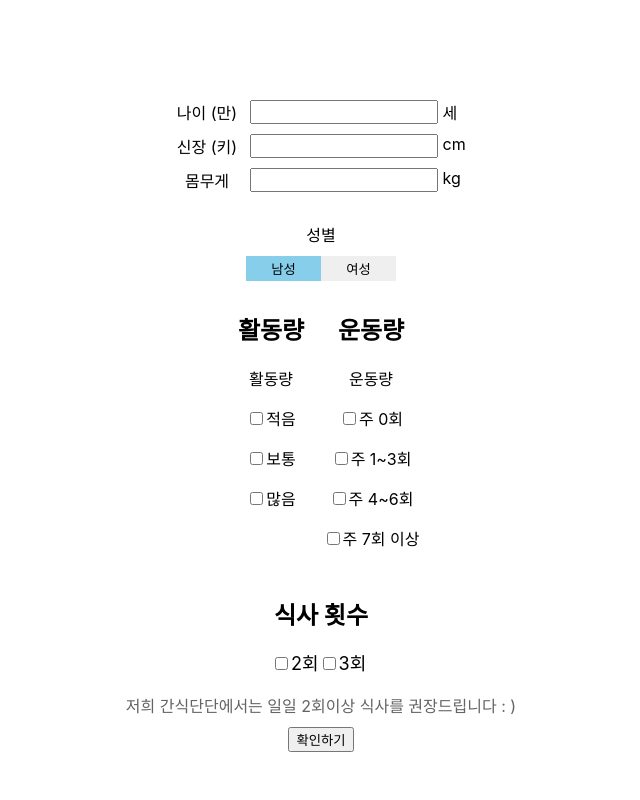
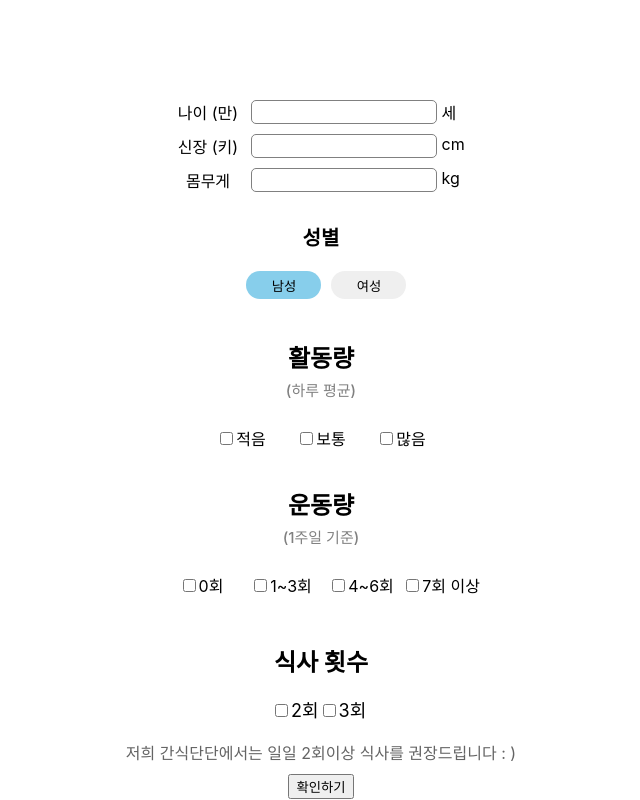
Before and after one commit to djgnfj-svg/2022_finished_project, a React (Create React App) app in the folder frontend/: page / in a window 1280 px wide. Shown: the whole page, without its empty margins (319-959 px from the left). Built offline with nearby package versions, Linux system fonts and the light colour scheme.

Commit message:
fix input disign

```diff
--- a/frontend/src/pages/MainPage/KcalInfo/Section/Sicksa/Sicksa.css
+++ b/frontend/src/pages/MainPage/KcalInfo/Section/Sicksa/Sicksa.css
@@ -36,7 +36,7 @@
 }
 .card_kcal > div{
     position: relative;
-    margin-top: 80px;
+    margin-top: 100px;
     bottom: 0px;
     margin-right: 40px;
 }
--- a/frontend/src/pages/MainPage/KcalInfo/Section/Sicksa/Sicksa.js
+++ b/frontend/src/pages/MainPage/KcalInfo/Section/Sicksa/Sicksa.js
@@ -8,7 +8,7 @@ function Sicksa({ i, meals}) {
                 <span style={{ fontSize: "38px" }}>☃️</span>
                 <h2>{i+1}&nbsp; Sicksa</h2>
             </div>
-            <div className='card_sub'>오전 11~2시 식사를 추천해요 !</div>
+            <div className='card_sub'></div>
             <div className='card_kcal'>
                 <div>
                     <div>단백질</div>
--- a/frontend/src/pages/MainPage/UserInfo/Section/Gender/Gender.css
+++ b/frontend/src/pages/MainPage/UserInfo/Section/Gender/Gender.css
@@ -1,15 +1,19 @@
 .info_Gender{
-    width: 100%;
+    margin: 0 auto;
+    margin-bottom: 10px;
 }
 .select_Gender button{
     width: 75px;
-    height: 25px;
+    height: 28px;
     border: none;
+    margin-right: 10px;
+    border-radius: 20px;
 }
 .select_Gender{
     border: 1px solid none;
     width: max-content;
     margin: 0 auto;
+    padding-left: 1.3rem;
 }
 .selected_Gender{
     background-color: skyblue;
--- a/frontend/src/pages/MainPage/UserInfo/Section/Gender/Gender.js
+++ b/frontend/src/pages/MainPage/UserInfo/Section/Gender/Gender.js
@@ -18,7 +18,7 @@ function Gender({check}) {
 
   return (
     <div className='info_Gender'>
-      <div style={{marginBottom:"10px" , marginTop:"20px"}}>성별</div>
+      <div style={{marginBottom:"20px" , marginTop:"20px" , fontSize:"20px" , fontWeight:"bold"}}>성별</div>
       <div className='select_Gender'>
         <button className={isMan && 'selected_Gender'} onClick={() => handleClickMan()}>남성</button>
         <button className={!isMan && 'selected_Gender'} onClick={() => handleClickWoman()}>여성</button>
--- a/frontend/src/pages/MainPage/UserInfo/Section/Infobase/Infobase.css
+++ b/frontend/src/pages/MainPage/UserInfo/Section/Infobase/Infobase.css
@@ -10,7 +10,6 @@
     margin: 0 auto;
     width: max-content;
     margin-bottom: 10px;
-
 }
 
 .info_base > div > input {
@@ -18,6 +17,8 @@
     margin-left: 10px;
     text-align: right;
     padding-right: 5px;
+    border-radius: 5px;
+    border: 1px solid gray;
 }
 
 .info_base>div>.info_info {
--- a/frontend/src/pages/MainPage/UserInfo/Section/Running/Running.css
+++ b/frontend/src/pages/MainPage/UserInfo/Section/Running/Running.css
@@ -1,8 +1,18 @@
 .info_Running{
     display: flex;
-    flex-direction: row;
+    flex-direction: column;
+    margin: 0 auto;
+    width: 100%;
+}
+.info_Running > div{
+    width: max-content;
     margin: 0 auto;
 }
-.info_Running > div{
-    width: 100px;
+.Running_Checklist{
+    display: flex;
+    flex-direction: row;
+    width: max-content;
 }
+.Running_Checklist > p{
+    width: 80px;
+}
--- a/frontend/src/pages/MainPage/UserInfo/Section/Running/Running.js
+++ b/frontend/src/pages/MainPage/UserInfo/Section/Running/Running.js
@@ -9,7 +9,7 @@ function Running({ check }) {
         if (checkedInputs !== null && checkedPlay !== null) {
             check(checkedInputs, checkedPlay)
         }
-    }, [checkedInputs , checkedPlay])
+    }, [checkedInputs, checkedPlay])
 
     const playing = [
         {
@@ -27,17 +27,17 @@ function Running({ check }) {
     ]
     const play = [
         {
-            name: '주 0회',
+            name: '0회',
             value: 0
         }, {
-            name: '주 1~3회',
+            name: '1~3회',
             value: 0.1
         }, {
-            name: '주 4~6회',
+            name: '4~6회',
             value: 0.2
         }
         , {
-            name: '주 7회 이상',
+            name: '7회 이상',
             value: 0.3
         }
     ]
@@ -60,27 +60,27 @@ function Running({ check }) {
     return (
         <div className='info_Running'>
             <div>
-                <h2>활동량</h2>
-                <div>
-                    <div>활동량</div>
+                <h2 style={{marginBottom:"5px"}}>활동량</h2>
+                <div style={{fontSize:"15px" , fontWeight:"500", color:"gray" , marginBottom:"10px"}}>(하루 평균)</div>
+                <div className='Running_Checklist'>
                     {playing.map((item) => (
                         <p>
                             <input type='checkbox' name='playing' value={item.value}
                                 onChange={(e) => handleChangeCheck(e.currentTarget.checked, item.value)} checked={checkedInputs === item.value ? true : false} />
-                            {item.name}
+                            <span>{item.name}</span>
                         </p>
                     ))}
                 </div>
             </div>
             <div>
-                <h2>운동량</h2>
-                <div>
-                    <div>운동량</div>
+                <h2 style={{marginBottom:"5px"}}>운동량</h2>
+                <div style={{fontSize:"15px" , fontWeight:"500", color:"gray" , marginBottom:"10px"}}>(1주일 기준)</div>
+                <div className='Running_Checklist'>
                     {play.map((item) => (
                         <p>
                             <input type='checkbox' name='playing' value={item.value}
                                 onChange={(e) => handleChangeplay(e.currentTarget.checked, item.value)} checked={checkedPlay === item.value ? true : false} />
-                            {item.name}
+                            <span>{item.name}</span>
                         </p>
                     ))}
                 </div>
```
